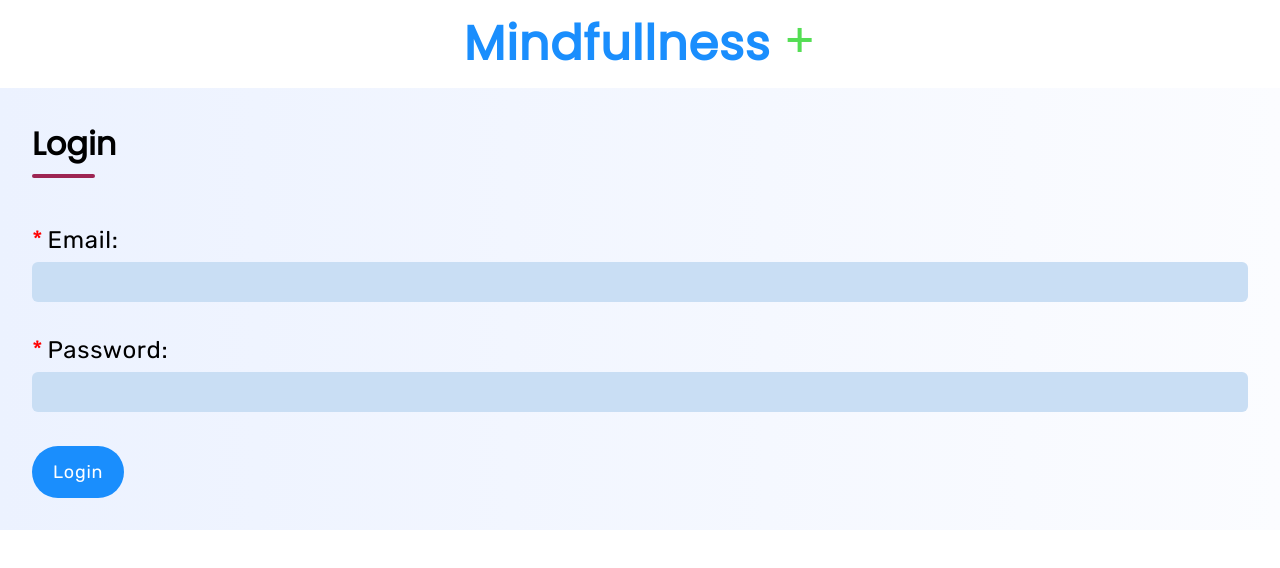
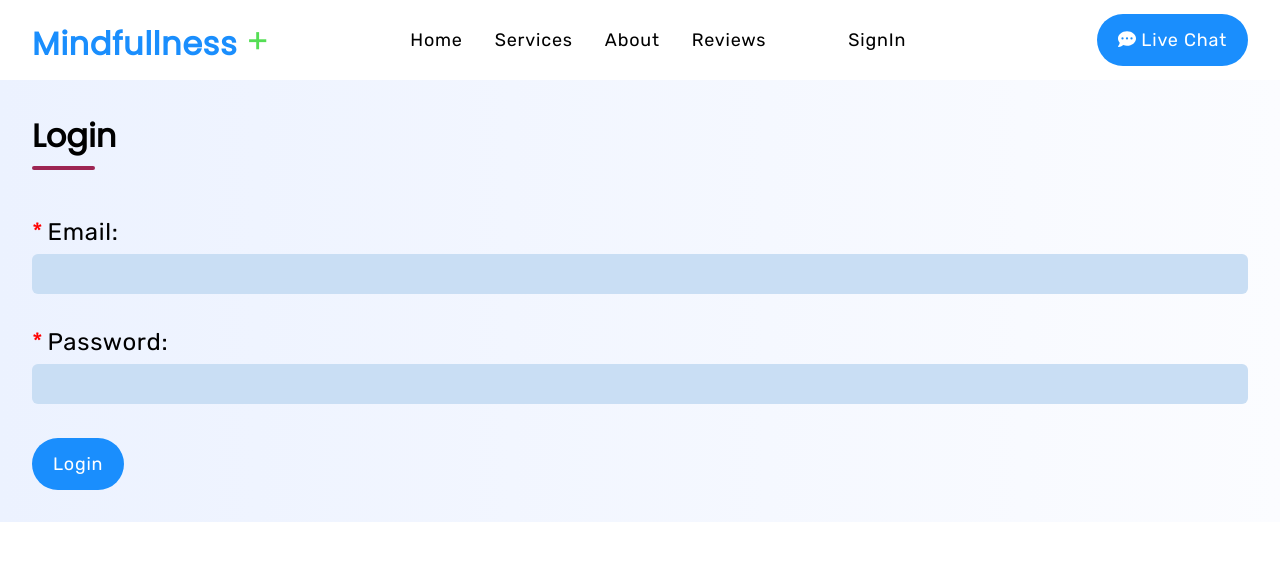
Before and after one commit to Sunbeam-Cavista-Hackathon-Team4/FrontEnd-Hackathon, a React (Create React App) app: page /Mindfullness/login in a window 1280 px wide. Shown: the top 568 px of the page. Built offline with nearby package versions, Linux system fonts and the light colour scheme.

Commit message:
Updated Login.js

```diff
--- a/src/Pages/Login.js
+++ b/src/Pages/Login.js
@@ -3,6 +3,7 @@ import { Link } from "react-router-dom";
 import "../Styles/AppointmentForm.css";
 import { ToastContainer, toast } from "react-toastify";
 import axios from "axios";
+import Navbar from "../Components/Navbar";
 
 function Login() {
     useEffect(() => {
@@ -67,12 +68,9 @@ function Login() {
     };
 
     return (
+        <>
+            <Navbar></Navbar>
             <div className="appointment-form-section">
-            <h1 className="legal-siteTitle">
-                <Link to="/">
-                    Mindfullness <span className="legal-siteSign">+</span>
-                </Link>
-            </h1>
 
                 <div className="form-container">
                     <h2 className="form-title">
@@ -116,6 +114,7 @@ function Login() {
 
                 <ToastContainer autoClose={5000} limit={1} closeButton={false} />
             </div>
+        </>
     );
 }
 
```
Lines whose indentation alone changed are shown as unchanged.
